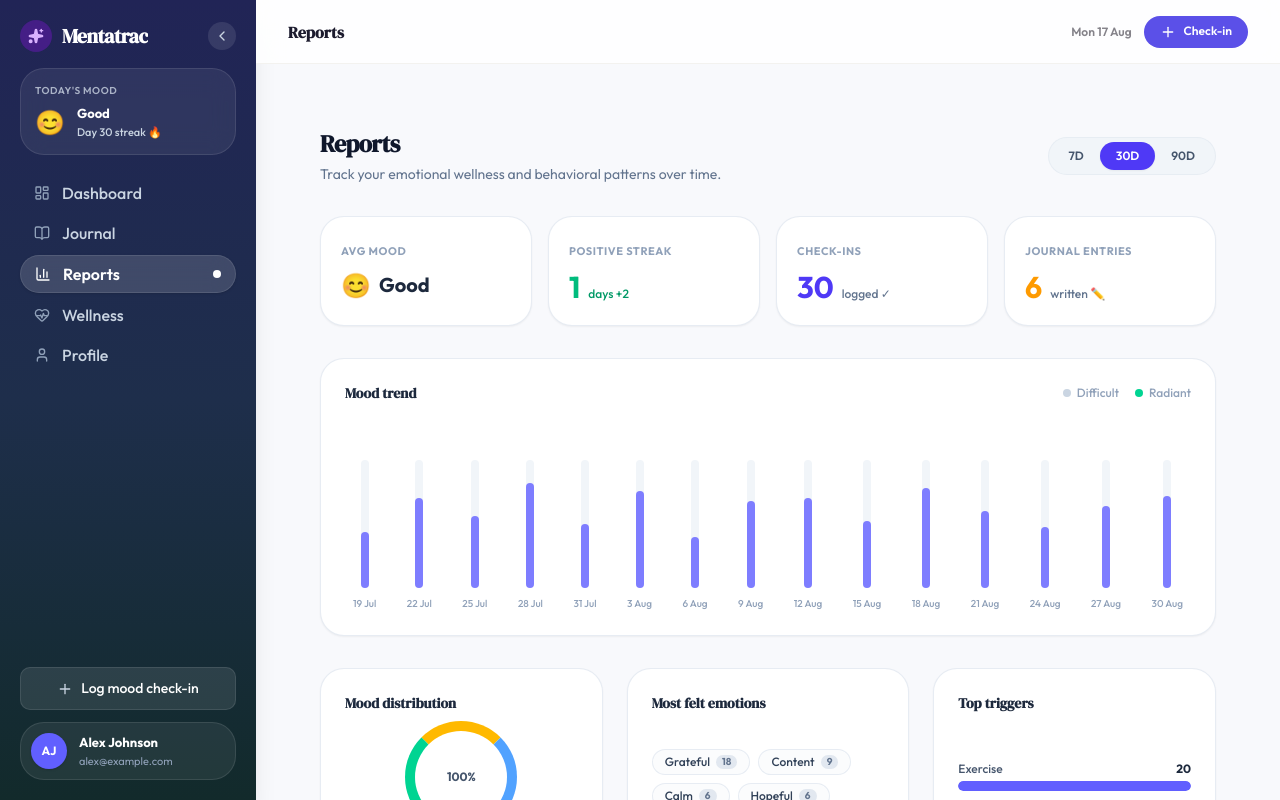
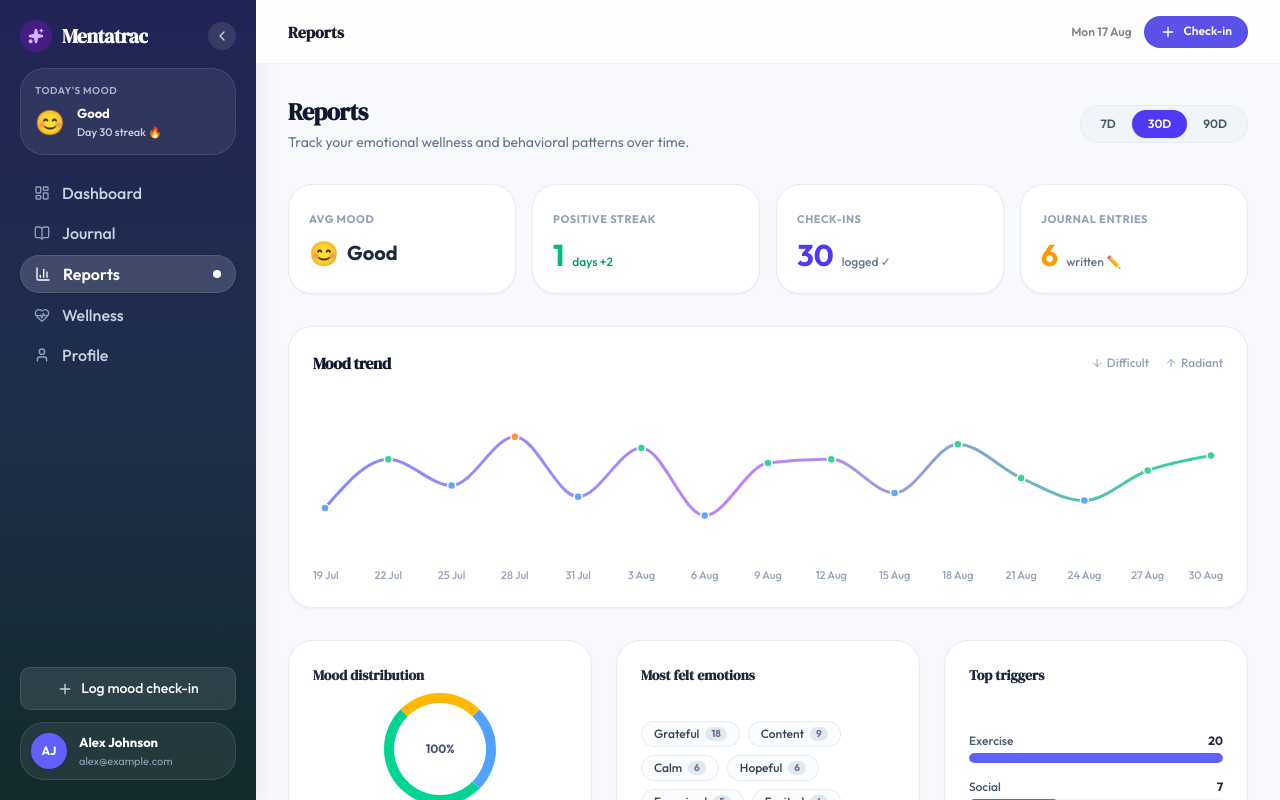
Before and after one commit to Roqeeb-dev/mentatrac, a Next.js app: page /dashboard/reports in a window 1280 px wide. Shown: the top 800 px of the page. Built offline with nearby package versions, Linux system fonts and the light colour scheme.

Commit message:
[FEAT]: implemented the chart display for the mood trend

```diff
--- a/app/dashboard/reports/Client.tsx
+++ b/app/dashboard/reports/Client.tsx
@@ -20,7 +20,7 @@ export default function ReportsClient() {
     return <ReportsErrorState message={error || undefined} onRetry={refetch} />;
 
   return (
-    <div className="mx-auto max-w-7xl p-6 lg:p-8 space-y-8">
+    <div className="mx-auto max-w-7xl p-2 md:p-0 space-y-8">
       <ReportsHeader timeRange={timeRange} onTimeRangeChange={setTimeRange} />
 
       <MetricCards metrics={data.metrics} />
--- a/features/reports/components/MoodTrendChart.tsx
+++ b/features/reports/components/MoodTrendChart.tsx
@@ -1,42 +1,128 @@
+"use client";
+
+import {
+  ResponsiveContainer,
+  LineChart,
+  Line,
+  XAxis,
+  YAxis,
+  Tooltip,
+} from "recharts";
+import { ArrowDown, ArrowUp } from "lucide-react";
 import { MoodTrendPoint } from "../types/reports";
 
 interface MoodTrendChartProps {
   data: MoodTrendPoint[];
 }
 
+// Map score ranges to design palette colors
+const getMoodColor = (score: number) => {
+  if (score >= 4.0) return "#FB923C";
+  if (score >= 3.0) return "#34D399";
+  if (score >= 2.0) return "#60A5FA";
+  return "#A78BFA";
+};
+
+// Custom Active/Standard Dot Renderer
+const CustomDot = (props: any) => {
+  const { cx, cy, payload } = props;
+  if (!cx || !cy) return null;
+
+  const color = getMoodColor(payload.score);
+
+  return (
+    <circle
+      cx={cx}
+      cy={cy}
+      r={4}
+      fill={color}
+      stroke="#FFFFFF"
+      strokeWidth={1.5}
+      className="transition-all duration-200 hover:r-6 cursor-pointer"
+    />
+  );
+};
+
+// Custom Tooltip for hovering over data points
+const CustomTooltip = ({ active, payload }: any) => {
+  if (active && payload && payload.length) {
+    const data: MoodTrendPoint = payload[0].payload;
+    const color = getMoodColor(data.score);
+
+    return (
+      <div className="rounded-xl border border-slate-100 bg-white/95 p-2.5 shadow-lg backdrop-blur-md">
+        <p className="text-[11px] font-semibold text-slate-400">{data.date}</p>
+        <div className="mt-1 flex items-center gap-2">
+          <span
+            className="h-2 w-2 rounded-full"
+            style={{ backgroundColor: color }}
+          />
+          <span className="text-xs font-bold text-slate-800">
+            Score: {data.score}
+          </span>
+        </div>
+      </div>
+    );
+  }
+  return null;
+};
+
 export function MoodTrendChart({ data }: MoodTrendChartProps) {
   return (
-    <div className="rounded-3xl border border-slate-200/80 bg-white p-6 shadow-xs space-y-4">
-      <div className="flex items-center justify-between">
-        <h3 className="text-sm font-bold text-slate-800">Mood trend</h3>
+    <div className="rounded-3xl border border-slate-200/80 bg-white p-6 shadow-xs">
+      {/* Chart Header */}
+      <div className="flex items-center justify-between pb-4">
+        <h3 className="text-base font-bold tracking-tight text-slate-900">
+          Mood trend
+        </h3>
         <div className="flex items-center gap-4 text-xs font-medium text-slate-400">
-          <span className="flex items-center gap-1.5">
-            <span className="h-2 w-2 rounded-full bg-slate-300" /> Difficult
+          <span className="inline-flex items-center gap-1">
+            <ArrowDown className="h-3 w-3 text-slate-400" /> Difficult
           </span>
-          <span className="flex items-center gap-1.5">
-            <span className="h-2 w-2 rounded-full bg-emerald-400" /> Radiant
+          <span className="inline-flex items-center gap-1">
+            <ArrowUp className="h-3 w-3 text-slate-400" /> Radiant
           </span>
         </div>
       </div>
 
-      {/* Trendline Placeholder Visual Container */}
-      <div className="relative h-48 w-full flex items-end justify-between pt-8 px-2">
-        {data.map((point, index) => {
-          const heightPercent = (point.score / 5) * 100;
-          return (
-            <div key={index} className="flex flex-col items-center gap-2 group">
-              <div className="relative w-2 bg-slate-100 rounded-full h-32 flex items-end">
-                <div
-                  className="w-full bg-indigo-500/80 group-hover:bg-indigo-600 rounded-full transition-all"
-                  style={{ height: `${heightPercent}%` }}
-                />
-              </div>
-              <span className="text-[10px] font-medium text-slate-400">
-                {point.date}
-              </span>
-            </div>
-          );
-        })}
+      {/* Recharts Container */}
+      <div className="h-48 w-full">
+        <ResponsiveContainer width="100%" height="100%">
+          <LineChart
+            data={data}
+            margin={{ top: 12, right: 12, left: 12, bottom: 0 }}
+          >
+            {/* Multi-color line gradient */}
+            <defs>
+              <linearGradient id="moodGradient" x1="0" y1="0" x2="1" y2="0">
+                <stop offset="0%" stopColor="#818CF8" />
+                <stop offset="50%" stopColor="#C084FC" />
+                <stop offset="100%" stopColor="#34D399" />
+              </linearGradient>
+            </defs>
+
+            <XAxis
+              dataKey="date"
+              axisLine={false}
+              tickLine={false}
+              tick={{ fill: "#94A3B8", fontSize: 11, fontWeight: 500 }}
+              dy={10}
+              interval="preserveStartEnd"
+            />
+            <YAxis domain={[1, 5]} hide />
+            <Tooltip content={<CustomTooltip />} />
+
+            <Line
+              type="monotone"
+              dataKey="score"
+              stroke="url(#moodGradient)"
+              strokeWidth={3}
+              dot={<CustomDot />}
+              activeDot={{ r: 6, strokeWidth: 2, stroke: "#FFFFFF" }}
+              isAnimationActive={true}
+            />
+          </LineChart>
+        </ResponsiveContainer>
       </div>
     </div>
   );
--- a/package.json
+++ b/package.json
@@ -17,6 +17,7 @@
     "next": "16.3.3",
     "react": "19.2.8",
     "react-dom": "19.2.8",
+    "recharts": "^3.10.1",
     "tailwind-merge": "^3.6.0",
     "zustand": "^5.0.15"
   },
```
Also changed, not shown: 1 other file (tests, documents, lock files or other folders).
